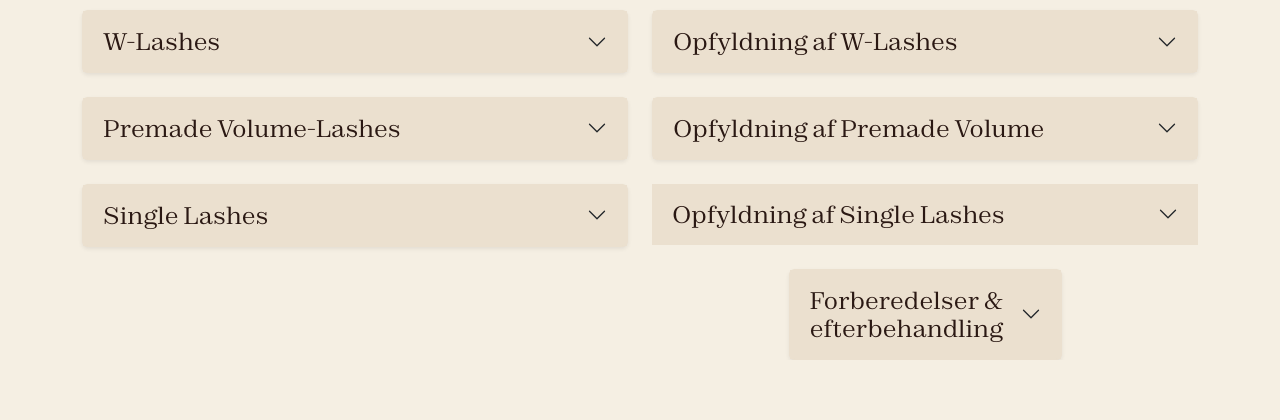
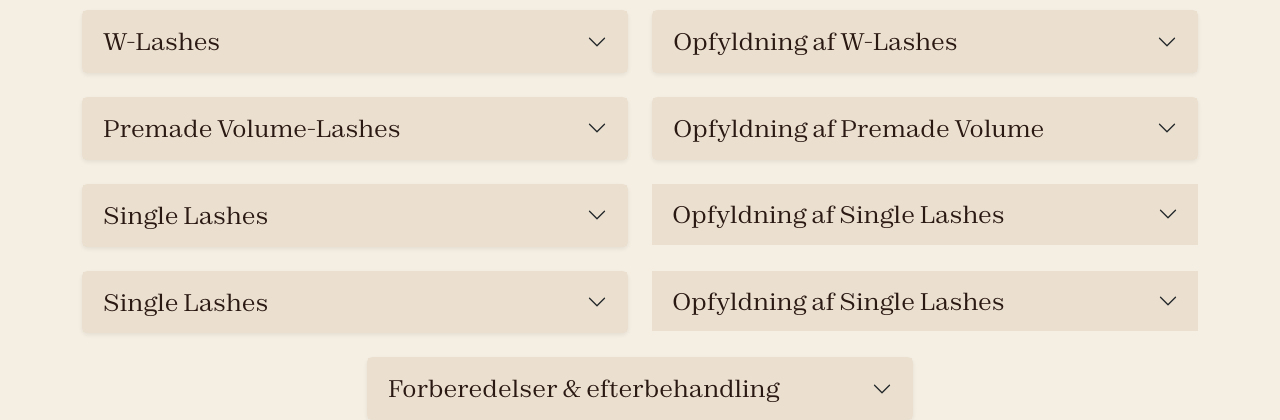
Before and after one commit to nannaglaw/rebranding, a PHP site: page /behandlinger.php in a window 1280 px wide. Shown: the part 768-1188 px from the top of the page. Before the commit the page ends 1128 px from the top, so only its background shows below. Run offline with PHP 8.4, Linux system fonts and the light colour scheme; style sheets or scripts are compiled from the project's sources; some libraries are stand-ins or nearby versions.

Commit message:
behandlinger

```diff
--- a/behandlinger.php
+++ b/behandlinger.php
@@ -307,7 +307,67 @@ require "settings/init.php";
                     </div>
                 </div>
             </div>
-            <!-- Accordion 10 -->
+        </div>
+        <!-- Accordion 10 -->
+        <div class="col-12 col-lg-6 mt-lg-4 mt-md-4 mt-4">
+            <div class="accordion custom-accordion" id="accordionTen">
+                <div class="accordion-item border border-wd rounded shadow-sm">
+                    <h2 class="accordion-header" id="headingTen">
+                        <button class="accordion-button collapsed text-db fs-4" type="button"
+                                data-bs-toggle="collapse"
+                                data-bs-target="#collapseTen" aria-expanded="false" aria-controls="collapseTen">
+                            Single Lashes
+                        </button>
+                    </h2>
+                    <div id="collapseTen" class="accordion-collapse collapse" aria-labelledby="headingTen"
+                         data-bs-parent="#accordionTen">
+                        <div class="accordion-body">
+                            <p class="px-lg-5 px-4 pt-3">Der er to typer Single Lashes som man kan vælge i mellem, <span class="fed">Laser Mink Lashes</span> og <span class="fed">Super Flat Lashes</span>, som har to forskellige udtryk.</p>
+                            <p class="px-lg-5 px-4"><span class="fed">Laser Mink Lashes</span> er syntetiske vipper, der ligner mink, men er lettere og blødere end traditionelle syntetiske vipper. De giver et naturligt og fyldigt look, perfekt til dem, der ønsker et elegant og blødt resultat uden tunge vipper.</p>
+                            <p class="px-lg-5 px-4"><span class="fed">Super Flat Single Lashes</span> er flade individuelle vipper, der dækker et større område af den naturlige vippe, hvilket skaber et fyldigt og dramatisk look med mindre vægt. De er ideelle til volumenvippebehandlinger, hvor du ønsker meget volumen.</p>
+                            <p class="px-lg-5 px-4 kursiv">Oplys, hvilke af vipperne du ønsker inden din behandling. </p>
+                            <p class="px-lg-5 px-4"><span class="fed">Behandlingen varer 100 min.. </span> Her bruges UV-lim, der hærder på 1-2 sekunder under UV-lys. Denne lim bliver ikke påvirket af temperatur og luftfugtighed, hvilket giver en længere holdbarhed.
+                                Da limen hærder hurtigt og uden dampe, er den ideel til sarte øjne, da den eliminerer generende tåreflåd.</p>
+
+                            <p class="px-lg-5 px-4"><span class="fed">Holdbarhed:</span> Typisk 3-4 uger</p>
+                            <p class="px-lg-5 px-4"><span class="fed">Pris:</span> 695 kr. </p>
+                        </div>
+                    </div>
+                </div>
+            </div>
+        </div>
+
+        <!-- Accordion 11 -->
+        <div class="col-12 col-lg-6 mt-lg-4 mt-md-4 mt-4">
+            <div class="accordion custom-accordion" id="accordionNine>
+                    <div class=" accordion-item border border-wd rounded shadow-sm
+            ">
+            <h2 class="accordion-header" id="headingNine">
+                <button class="accordion-button collapsed text-db fs-4" type="button" data-bs-toggle="collapse"
+                        data-bs-target="#collapseNine" aria-expanded="false" aria-controls="collapseNine">
+                    Opfyldning af
+                    Single Lashes
+                </button>
+            </h2>
+            <div id="collapseNine" class="accordion-collapse collapse" aria-labelledby="headingNine"
+                 data-bs-parent="#accordionNine">
+                <div class="accordion-body">
+                    <p class="px-lg-5 px-4 pt-3"><span class="fed">Opfyldning efter 1 uge:</span><br>Hvis du ønsker, at dine vipper altid skal være perfekte, kan du få dem opfyldt med max én uges mellemrum.</p>
+                    <p class="px-lg-5 px-4 m-0"><span class="fed">Varighed:</span> 40 min.</p>
+                    <p class="px-lg-5 px-4"><span class="fed">Pris:</span> 295 kr. </p>
+                    <p class="px-lg-5 px-4 pt-3"><span class="fed">Opfyldning efter 2-3 uger:</span><br>Denne opfyldning er til dig der ønsker at få dine Single Lashes opfrisket, hvis du stadig har mere end 15 vipper på hvert øje tilbage. </p>
+                    <p class="px-lg-5 px-4 m-0"><span class="fed">Varighed:</span> 55 min.</p>
+                    <p class="px-lg-5 px-4"><span class="fed">Pris:</span> 400 kr. </p>
+                    <p class="px-lg-5 px-4 pt-3"><span class="fed">Opfyldning efter 4 uger:</span><br> Denne opfyldning er til dig der ønsker at få dine Single Lashes opfrisket, hvis du stadig har mere end 15 vipper på hvert øje tilbage efter 4 uger.</p>
+                    <p class="px-lg-5 px-4 m-0"><span class="fed">Varighed:</span> 75 min.</p>
+                    <p class="px-lg-5 px-4"><span class="fed">Pris:</span> 500 kr.
+                    <p class="px-lg-5 px-4"><span class="fedkursiv">OBS</span> Hvis der er mindre end 15 vipper tilbage på hver øje skal du bestille nyt sæt.</p></p>
+
+                </div>
+            </div>
+        </div>
+    </div>
+            <!-- Accordion 12 -->
             <div class="col-12 col-lg-6 offset-lg-3 mt-lg-4 mt-md-4 mt-4">
                 <div class="accordion rounded-2 custom-accordion" id="accordionTen">
                     <div class="accordion-item border border-wd rounded shadow-sm">
@@ -331,7 +391,6 @@ require "settings/init.php";
             </div>
         </div>
     </div>
-</div>
 
 
 
```
